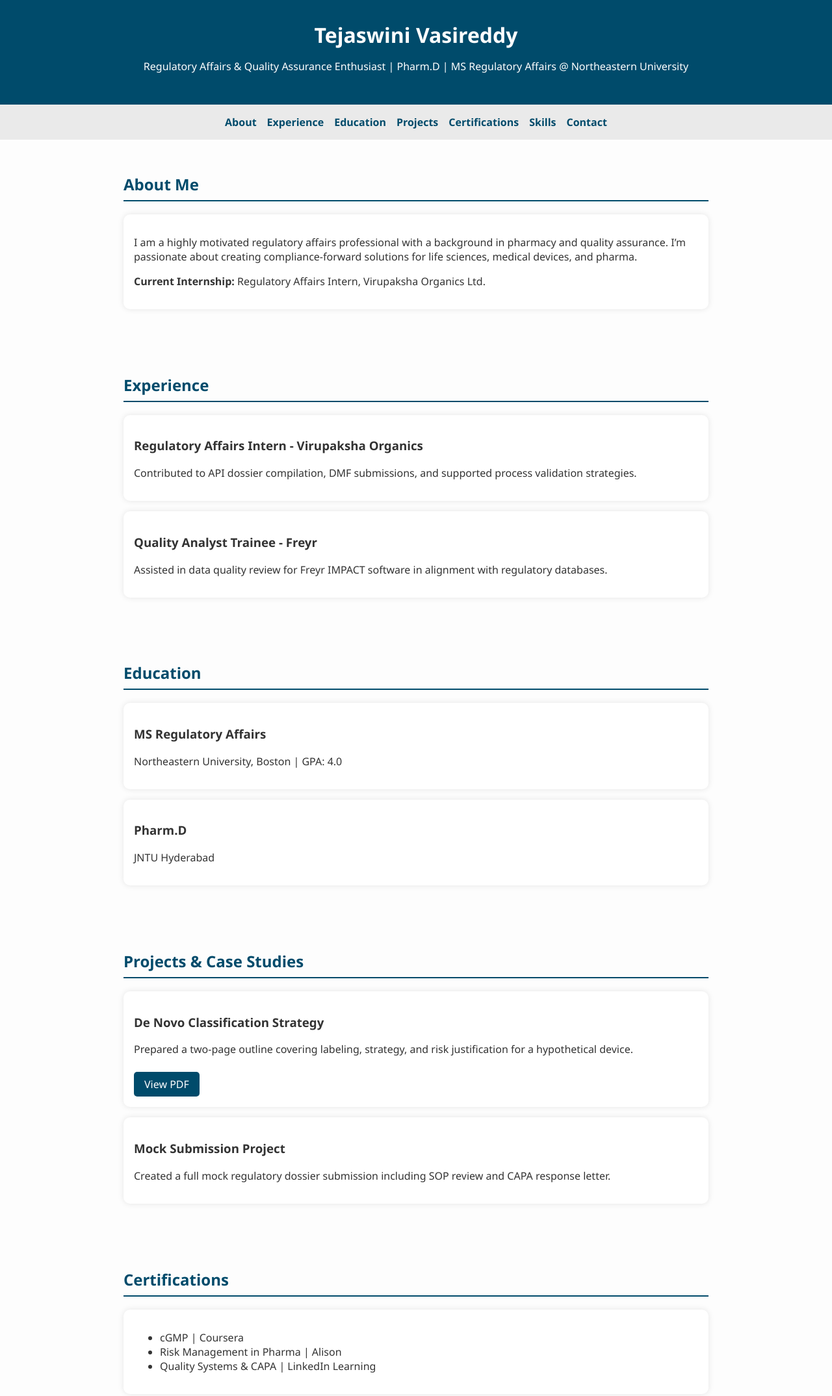
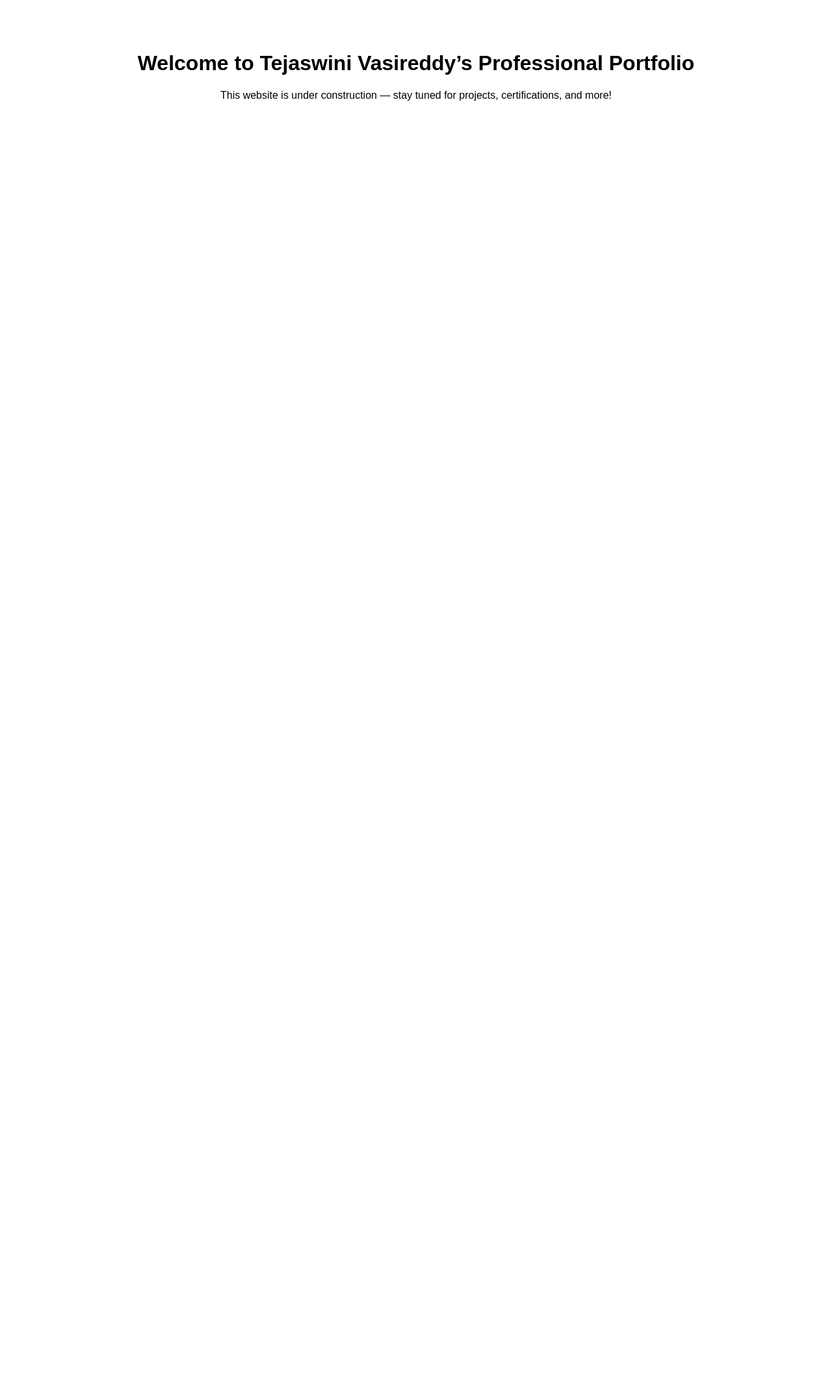
Before and after one commit to TejaswiniVasireddy050199/tejaswinivasireddy.github.io, a plain HTML site: page index.html in a window 1280 px wide. Shown: the top 2149 px of the page at 65% size. After the commit the page ends 800 px from the top, so only its background shows below. Drawn offline with Linux system fonts and the light colour scheme.

Commit message:
Initial commit with index.html

```diff
--- a/index.html
+++ b/index.html
@@ -2,180 +2,11 @@
 <html lang="en">
 <head>
   <meta charset="UTF-8" />
-  <meta name="viewport" content="width=device-width, initial-scale=1.0"/>
-  <title>Tejaswini Vasireddy | Regulatory Affairs Professional</title>
-  <style>
-    body {
-      font-family: 'Segoe UI', sans-serif;
-      margin: 0;
-      padding: 0;
-      background: #fdfdfd;
-      color: #333;
-    }
-
-    header {
-      background: #004b6b;
-      color: #fff;
-      padding: 2rem;
-      text-align: center;
-    }
-
-    header h1 {
-      margin: 0;
-      font-size: 2rem;
-    }
-
-    nav {
-      background: #eaeaea;
-      display: flex;
-      justify-content: center;
-      gap: 1rem;
-      padding: 1rem;
-      flex-wrap: wrap;
-    }
-
-    nav a {
-      text-decoration: none;
-      color: #004b6b;
-      font-weight: bold;
-    }
-
-    section {
-      padding: 2rem;
-      max-width: 900px;
-      margin: auto;
-    }
-
-    h2 {
-      color: #004b6b;
-      border-bottom: 2px solid #004b6b;
-      padding-bottom: 0.5rem;
-    }
-
-    .card {
-      background: #fff;
-      border-radius: 10px;
-      box-shadow: 0 0 10px rgba(0,0,0,0.1);
-      padding: 1rem;
-      margin: 1rem 0;
-    }
-
-    footer {
-      background: #004b6b;
-      color: #fff;
-      text-align: center;
-      padding: 1rem;
-    }
-
-    a.button {
-      display: inline-block;
-      margin-top: 0.5rem;
-      padding: 0.5rem 1rem;
-      background: #004b6b;
-      color: white;
-      border-radius: 5px;
-      text-decoration: none;
-    }
-
-    img {
-      max-width: 100%;
-      height: auto;
-      border-radius: 10px;
-    }
-
-  </style>
+  <meta name="viewport" content="width=device-width, initial-scale=1.0" />
+  <title>Tejaswini Vasireddy | Portfolio</title>
 </head>
-<body>
-  <header>
-    <h1>Tejaswini Vasireddy</h1>
-    <p>Regulatory Affairs & Quality Assurance Enthusiast | Pharm.D | MS Regulatory Affairs @ Northeastern University</p>
-  </header>
-
-  <nav>
-    <a href="#about">About</a>
-    <a href="#experience">Experience</a>
-    <a href="#education">Education</a>
-    <a href="#projects">Projects</a>
-    <a href="#certifications">Certifications</a>
-    <a href="#skills">Skills</a>
-    <a href="#contact">Contact</a>
-  </nav>
-
-  <section id="about">
-    <h2>About Me</h2>
-    <div class="card">
-      <p>I am a highly motivated regulatory affairs professional with a background in pharmacy and quality assurance. I’m passionate about creating compliance-forward solutions for life sciences, medical devices, and pharma.</p>
-      <p><strong>Current Internship:</strong> Regulatory Affairs Intern, Virupaksha Organics Ltd.</p>
-    </div>
-  </section>
-
-  <section id="experience">
-    <h2>Experience</h2>
-    <div class="card">
-      <h3>Regulatory Affairs Intern - Virupaksha Organics</h3>
-      <p>Contributed to API dossier compilation, DMF submissions, and supported process validation strategies.</p>
-    </div>
-    <div class="card">
-      <h3>Quality Analyst Trainee - Freyr</h3>
-      <p>Assisted in data quality review for Freyr IMPACT software in alignment with regulatory databases.</p>
-    </div>
-  </section>
-
-  <section id="education">
-    <h2>Education</h2>
-    <div class="card">
-      <h3>MS Regulatory Affairs</h3>
-      <p>Northeastern University, Boston | GPA: 4.0</p>
-    </div>
-    <div class="card">
-      <h3>Pharm.D</h3>
-      <p>JNTU Hyderabad</p>
-    </div>
-  </section>
-
-  <section id="projects">
-    <h2>Projects & Case Studies</h2>
-    <div class="card">
-      <h3>De Novo Classification Strategy</h3>
-      <p>Prepared a two-page outline covering labeling, strategy, and risk justification for a hypothetical device.</p>
-      <a href="files/DeNovo_Strategy_Tejaswini.pdf" class="button">View PDF</a>
-    </div>
-    <div class="card">
-      <h3>Mock Submission Project</h3>
-      <p>Created a full mock regulatory dossier submission including SOP review and CAPA response letter.</p>
-    </div>
-  </section>
-
-  <section id="certifications">
-    <h2>Certifications</h2>
-    <div class="card">
-      <ul>
-        <li>cGMP | Coursera</li>
-        <li>Risk Management in Pharma | Alison</li>
-        <li>Quality Systems & CAPA | LinkedIn Learning</li>
-      </ul>
-    </div>
-  </section>
-
-  <section id="skills">
-    <h2>Skills</h2>
-    <div class="card">
-      <p><strong>Regulatory:</strong> Submissions, DMFs, CAPA, SOPs, eCTD, Deviation Handling, OOS</p>
-      <p><strong>Quality:</strong> QMS, Root Cause, Risk Mitigation, Audit Prep</p>
-      <p><strong>Tools:</strong> Microsoft Office, Trello, Notion, Canva, ChatGPT</p>
-    </div>
-  </section>
-
-  <section id="contact">
-    <h2>Contact</h2>
-    <div class="card">
-      <p>Email: tejaswini.vasireddy@email.com</p>
-      <p>LinkedIn: <a href="https://linkedin.com/in/tejaswinivasireddy" target="_blank">linkedin.com/in/tejaswinivasireddy</a></p>
-    </div>
-  </section>
-
-  <footer>
-    <p>&copy; 2025 Tejaswini Vasireddy | All Rights Reserved</p>
-  </footer>
+<body style="font-family: Arial, sans-serif; text-align: center; padding: 50px;">
+  <h1>Welcome to Tejaswini Vasireddy’s Professional Portfolio</h1>
+  <p>This website is under construction — stay tuned for projects, certifications, and more!</p>
 </body>
 </html>
```
